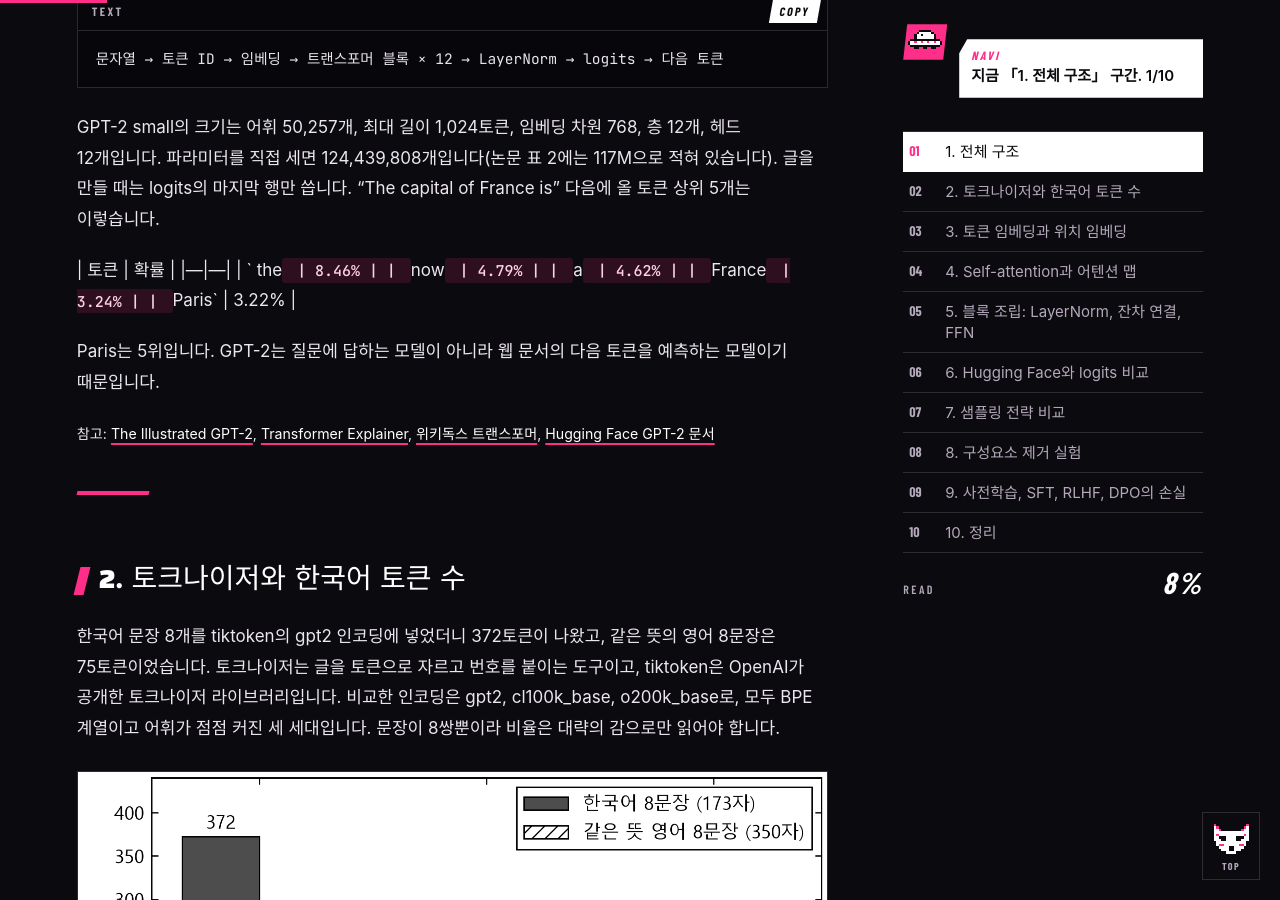
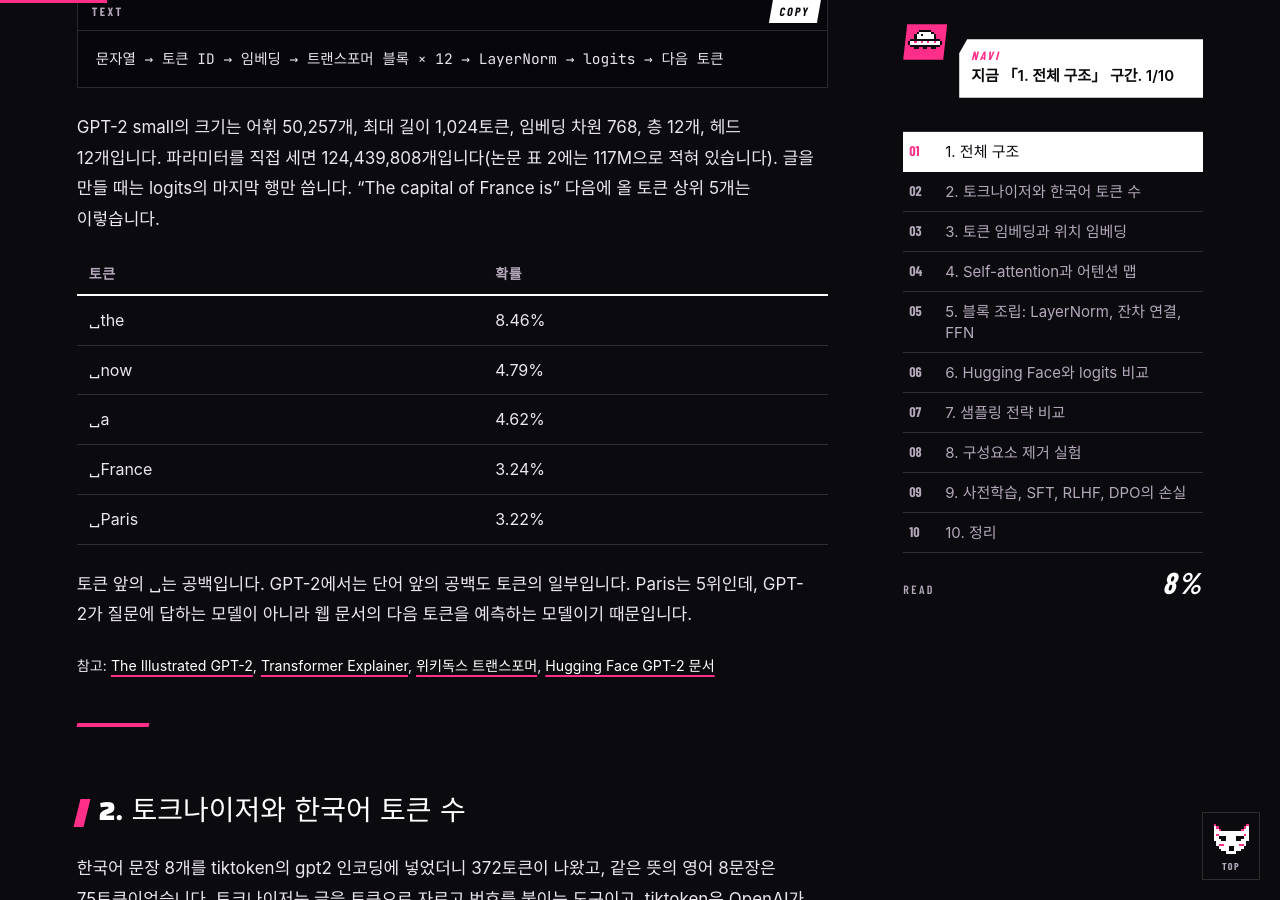
Before and after one commit to Grace0409/grace0409.github.io, a Jekyll site: the page built from _posts/2026-11-10-numpy-gpt2-from-scratch.md, in a window 1280 px wide and 900 px high, scrolled down 1551 px. Built offline with Jekyll 4.4.1, drawn with Linux system fonts in a browser that asks for light colours; some web fonts are replaced.

Commit message:
NumPy GPT-2 글: 깨지던 토큰 확률 표 수정

```diff
--- a/_posts/2026-11-10-numpy-gpt2-from-scratch.md
+++ b/_posts/2026-11-10-numpy-gpt2-from-scratch.md
@@ -34,13 +34,13 @@ GPT-2 small의 크기는 어휘 50,257개, 최대 길이 1,024토큰, 임베딩
 
 | 토큰 | 확률 |
 |---|---|
-| ` the` | 8.46% |
-| ` now` | 4.79% |
-| ` a` | 4.62% |
-| ` France` | 3.24% |
-| ` Paris` | 3.22% |
+| ␣the | 8.46% |
+| ␣now | 4.79% |
+| ␣a | 4.62% |
+| ␣France | 3.24% |
+| ␣Paris | 3.22% |
 
-Paris는 5위입니다. GPT-2는 질문에 답하는 모델이 아니라 웹 문서의 다음 토큰을 예측하는 모델이기 때문입니다.
+토큰 앞의 ␣는 공백입니다. GPT-2에서는 단어 앞의 공백도 토큰의 일부입니다. Paris는 5위인데, GPT-2가 질문에 답하는 모델이 아니라 웹 문서의 다음 토큰을 예측하는 모델이기 때문입니다.
 
 <small>참고: [The Illustrated GPT-2](https://jalammar.github.io/illustrated-gpt2/), [Transformer Explainer](https://poloclub.github.io/transformer-explainer/), [위키독스 트랜스포머](https://wikidocs.net/31379), [Hugging Face GPT-2 문서](https://huggingface.co/docs/transformers/model_doc/gpt2)</small>
 
```
